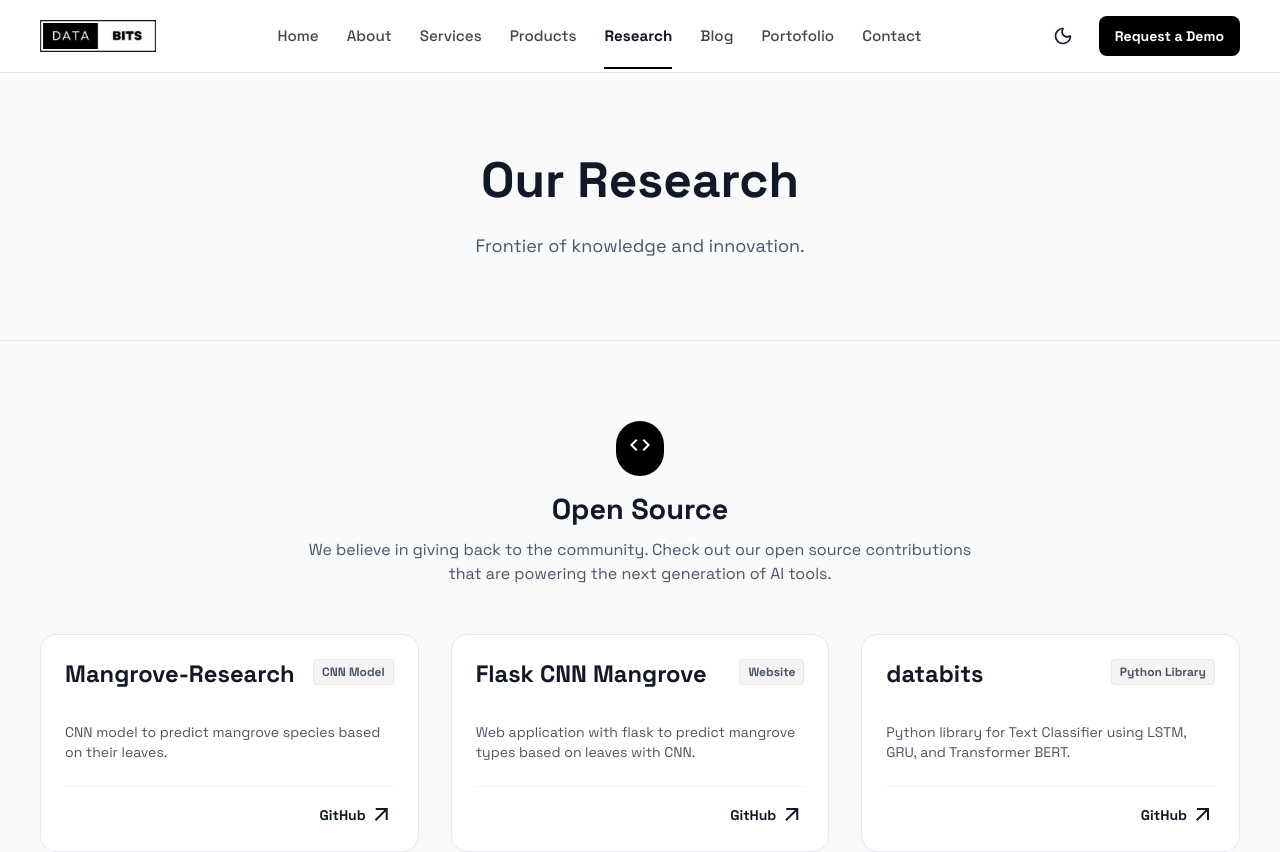
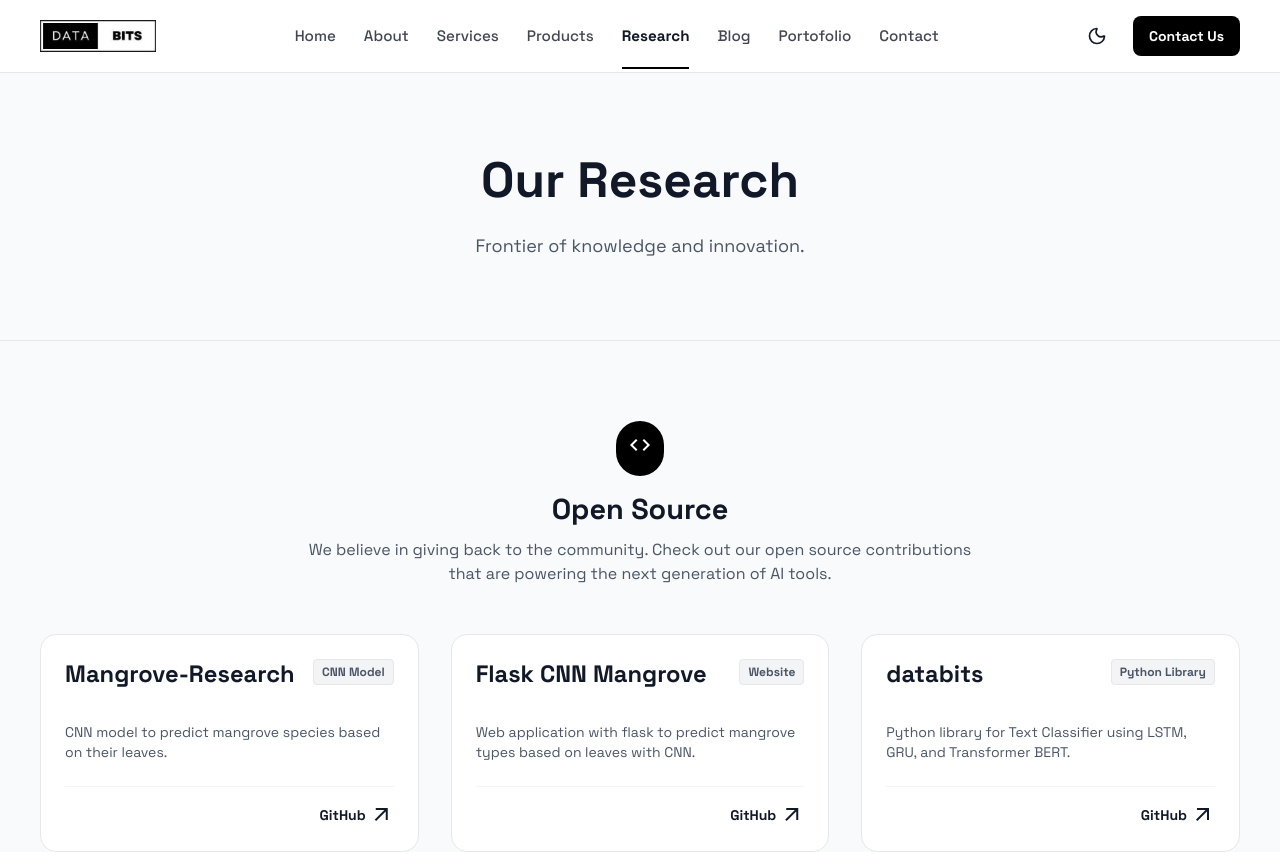
Before and after one commit to Databits-Indonesia/Website-DataBits, a Next.js app in the folder frontend/: page /research in a window 1280 px wide. Shown: the top 852 px of the page. Built offline with nearby package versions, Linux system fonts and the light colour scheme.

Commit message:
update content dikit

```diff
--- a/frontend/components/Header.tsx
+++ b/frontend/components/Header.tsx
@@ -153,7 +153,7 @@ const Navbar = () => {
         </button>
 
         <button className="request-demo-button" onClick={() => router.push('/contact')}>
-          Request a Demo
+          Contact Us
         </button>
         <button
           className="menu-btn"
```
